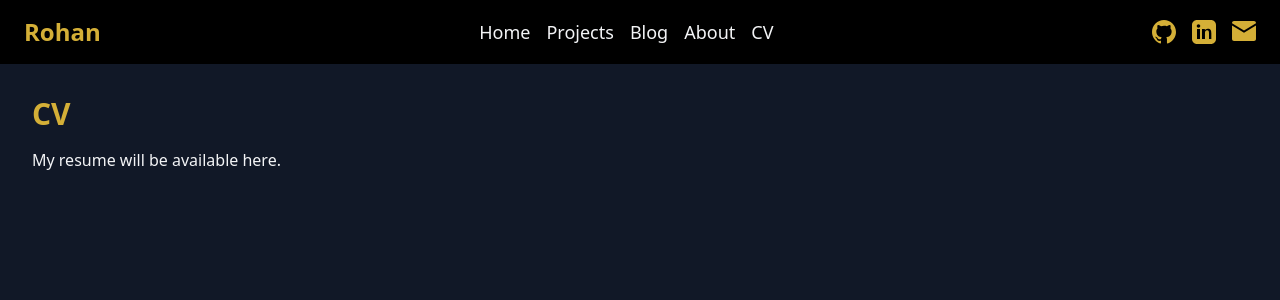
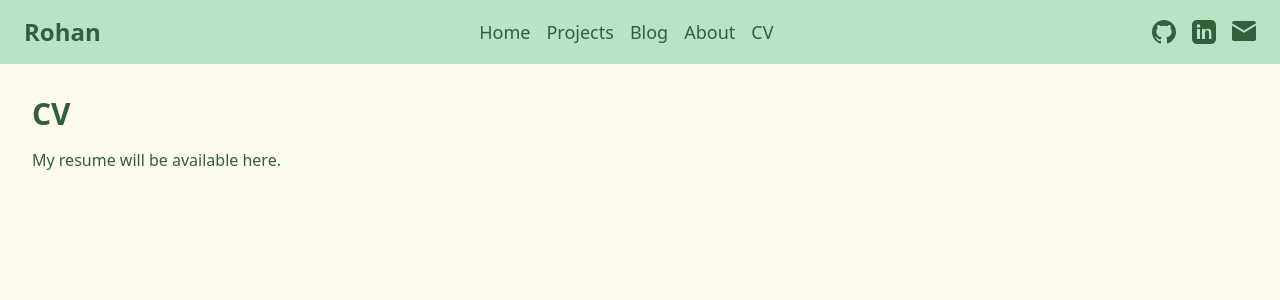
Before and after one commit to SUPA5INGH/personal-website, a Next.js app: page /cv in a window 1280 px wide. Shown: the top 300 px of the page. Built offline with nearby package versions, Linux system fonts and the light colour scheme.

Commit message:
feat: switch to pastel green theme

```diff
--- a/components/Layout.tsx
+++ b/components/Layout.tsx
@@ -8,31 +8,31 @@ interface LayoutProps {
 
 export default function Layout({ children }: LayoutProps) {
   return (
-    <div className="min-h-screen flex flex-col bg-black text-gray-100">
-      <header className="flex items-center justify-between px-6 py-4 bg-black/80 sticky top-0 z-10">
-        <div className="text-2xl font-bold text-gold">Rohan</div>
+    <div className="min-h-screen flex flex-col bg-cream text-dark-green">
+      <header className="flex items-center justify-between px-6 py-4 bg-pastel-green sticky top-0 z-10">
+        <div className="text-2xl font-bold">Rohan</div>
         <nav className="space-x-4 text-lg font-medium">
-          <Link href="/" className="hover:text-gold transition-colors">
+          <Link href="/" className="hover:opacity-80 transition-colors">
             Home
           </Link>
-          <Link href="/projects" className="hover:text-gold transition-colors">
+          <Link href="/projects" className="hover:opacity-80 transition-colors">
             Projects
           </Link>
-          <Link href="/blog" className="hover:text-gold transition-colors">
+          <Link href="/blog" className="hover:opacity-80 transition-colors">
             Blog
           </Link>
-          <Link href="/about" className="hover:text-gold transition-colors">
+          <Link href="/about" className="hover:opacity-80 transition-colors">
             About
           </Link>
-          <Link href="/cv" className="hover:text-gold transition-colors">
+          <Link href="/cv" className="hover:opacity-80 transition-colors">
             CV
           </Link>
         </nav>
-        <div className="flex space-x-4 text-gold">
+        <div className="flex space-x-4">
           <a
             href="https://github.com"
             aria-label="GitHub"
-            className="hover:text-white"
+            className="hover:opacity-80"
           >
             <svg
               xmlns="http://www.w3.org/2000/svg"
@@ -46,7 +46,7 @@ export default function Layout({ children }: LayoutProps) {
           <a
             href="https://linkedin.com"
             aria-label="LinkedIn"
-            className="hover:text-white"
+            className="hover:opacity-80"
           >
             <svg
               xmlns="http://www.w3.org/2000/svg"
@@ -60,7 +60,7 @@ export default function Layout({ children }: LayoutProps) {
           <a
             href="mailto:email@example.com"
             aria-label="Email"
-            className="hover:text-white"
+            className="hover:opacity-80"
           >
             <svg
               xmlns="http://www.w3.org/2000/svg"
--- a/pages/about.tsx
+++ b/pages/about.tsx
@@ -10,8 +10,8 @@ export default function About() {
       <Head>
         <title>About</title>
       </Head>
-      <div className="min-h-screen p-8 bg-gray-900 text-gray-100">
-        <h1 className="text-3xl font-bold mb-4 text-gold">About</h1>
+      <div className="min-h-screen p-8 bg-cream text-dark-green">
+        <h1 className="text-3xl font-bold mb-4">About</h1>
         <p>A short biography will appear here.</p>
       </div>
     </Layout>
--- a/pages/blog.tsx
+++ b/pages/blog.tsx
@@ -10,8 +10,8 @@ export default function Blog() {
       <Head>
         <title>Blog</title>
       </Head>
-      <div className="min-h-screen p-8 bg-gray-900 text-gray-100">
-        <h1 className="text-3xl font-bold mb-4 text-gold">Blog</h1>
+      <div className="min-h-screen p-8 bg-cream text-dark-green">
+        <h1 className="text-3xl font-bold mb-4">Blog</h1>
         <p>Posts coming soon.</p>
       </div>
     </Layout>
--- a/pages/cv.tsx
+++ b/pages/cv.tsx
@@ -10,8 +10,8 @@ export default function CV() {
       <Head>
         <title>CV</title>
       </Head>
-      <div className="min-h-screen p-8 bg-gray-900 text-gray-100">
-        <h1 className="text-3xl font-bold mb-4 text-gold">CV</h1>
+      <div className="min-h-screen p-8 bg-cream text-dark-green">
+        <h1 className="text-3xl font-bold mb-4">CV</h1>
         <p>My resume will be available here.</p>
       </div>
     </Layout>
--- a/pages/index.tsx
+++ b/pages/index.tsx
@@ -14,12 +14,12 @@ export default function Home() {
       </Head>
 
       <main className="flex items-center justify-center">
-        <div className="grid w-full max-w-5xl gap-6 p-6 mx-auto sm:grid-cols-2 lg:grid-cols-3 auto-rows-[200px] bg-gray-900">
-          <section className="relative col-span-2 row-span-2 rounded-3xl bg-gray-800 p-6 shadow-lg hover:scale-105 transition-transform">
+        <div className="grid w-full max-w-5xl gap-6 p-6 mx-auto sm:grid-cols-2 lg:grid-cols-3 auto-rows-[200px] bg-cream">
+          <section className="relative col-span-2 row-span-2 rounded-3xl bg-pastel-green p-6 shadow-lg hover:scale-105 transition-transform">
             <h2 className="mb-2 text-xl font-bold flex items-center gap-2">
               <span className="animate-bounce">👋</span>About
             </h2>
-            <p className="text-gray-300">This is a short blurb about me.</p>
+            <p>This is a short blurb about me.</p>
 
           </section>
 
@@ -34,7 +34,7 @@ export default function Home() {
               className="object-cover"
             />
 
-            <div className="absolute inset-0 flex items-center justify-center bg-black/50">
+            <div className="absolute inset-0 flex items-center justify-center bg-dark-green/50">
 
               <h2 className="text-xl font-semibold text-white">Projects</h2>
             </div>
@@ -51,7 +51,7 @@ export default function Home() {
               className="object-cover"
             />
 
-            <div className="absolute inset-0 flex items-center justify-center bg-black/50">
+            <div className="absolute inset-0 flex items-center justify-center bg-dark-green/50">
 
               <h2 className="text-xl font-semibold text-white">Blog</h2>
             </div>
@@ -68,7 +68,7 @@ export default function Home() {
               className="object-cover"
             />
 
-            <div className="absolute inset-0 flex items-center justify-center bg-black/50">
+            <div className="absolute inset-0 flex items-center justify-center bg-dark-green/50">
 
               <h2 className="text-xl font-semibold text-white">Skill Sprint</h2>
             </div>
@@ -84,32 +84,32 @@ export default function Home() {
               fill
               className="object-cover"
              />
-            <div className="absolute inset-0 flex items-center justify-center bg-black/50">
+            <div className="absolute inset-0 flex items-center justify-center bg-dark-green/50">
 
               <h2 className="text-xl font-semibold text-white">Moral Code</h2>
             </div>
           </Link>
 
 
-          <section className="col-span-2 rounded-3xl bg-gray-800 p-6 shadow-lg hover:scale-105 transition-transform">
-            <h2 className="mb-2 text-xl font-bold text-gold">Contact</h2>
-            <ul className="flex space-x-4 text-emerald">
+          <section className="col-span-2 rounded-3xl bg-pastel-green p-6 shadow-lg hover:scale-105 transition-transform">
+            <h2 className="mb-2 text-xl font-bold">Contact</h2>
+            <ul className="flex space-x-4">
               <li>
-                <a href="#" className="hover:text-gold">
+                <a href="#" className="hover:opacity-80">
 
                   Email
                 </a>
               </li>
               <li>
 
-                <a href="#" className="hover:text-gold">
+                <a href="#" className="hover:opacity-80">
 
                   LinkedIn
                 </a>
               </li>
               <li>
 
-                <a href="#" className="hover:text-gold">
+                <a href="#" className="hover:opacity-80">
 
                   GitHub
                 </a>
--- a/pages/moral.tsx
+++ b/pages/moral.tsx
@@ -10,8 +10,8 @@ export default function Moral() {
       <Head>
         <title>Moral Constitution</title>
       </Head>
-      <div className="min-h-screen p-8 bg-gray-900 text-gray-100">
-        <h1 className="text-3xl font-bold mb-4 text-gold">
+      <div className="min-h-screen p-8 bg-cream text-dark-green">
+        <h1 className="text-3xl font-bold mb-4">
           Moral Constitution
         </h1>
         <p>This page will link to my philosophy and ethics repo.</p>
--- a/pages/projects.tsx
+++ b/pages/projects.tsx
@@ -10,8 +10,8 @@ export default function Projects() {
       <Head>
         <title>Projects</title>
       </Head>
-      <div className="min-h-screen p-8 bg-gray-900 text-gray-100">
-        <h1 className="text-3xl font-bold mb-4 text-gold">Projects</h1>
+      <div className="min-h-screen p-8 bg-cream text-dark-green">
+        <h1 className="text-3xl font-bold mb-4">Projects</h1>
         <p>Project showcase coming soon.</p>
       </div>
     </Layout>
--- a/pages/skills.tsx
+++ b/pages/skills.tsx
@@ -10,8 +10,8 @@ export default function Skills() {
       <Head>
         <title>Skill Sprint</title>
       </Head>
-      <div className="min-h-screen p-8 bg-gray-900 text-gray-100">
-        <h1 className="text-3xl font-bold mb-4 text-gold">Skill Sprint</h1>
+      <div className="min-h-screen p-8 bg-cream text-dark-green">
+        <h1 className="text-3xl font-bold mb-4">Skill Sprint</h1>
         <p>Examples of fast learning will appear here.</p>
       </div>
 
--- a/tailwind.config.js
+++ b/tailwind.config.js
@@ -9,6 +9,9 @@ module.exports = {
       colors: {
         gold: '#d4af37',
         emerald: '#2ecc71',
+        cream: '#fdfbea',
+        'pastel-green': '#b7e4c7',
+        'dark-green': '#355e3b',
       },
     },
   },
```
